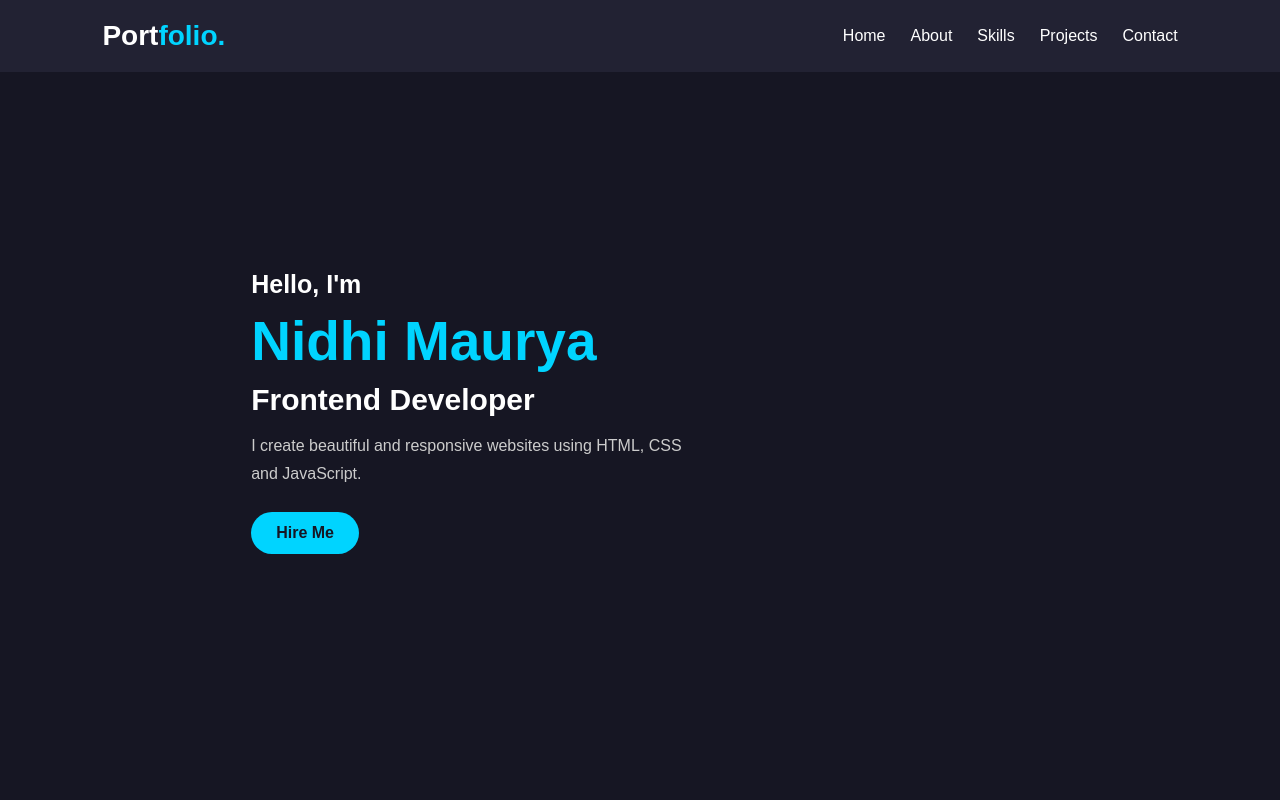
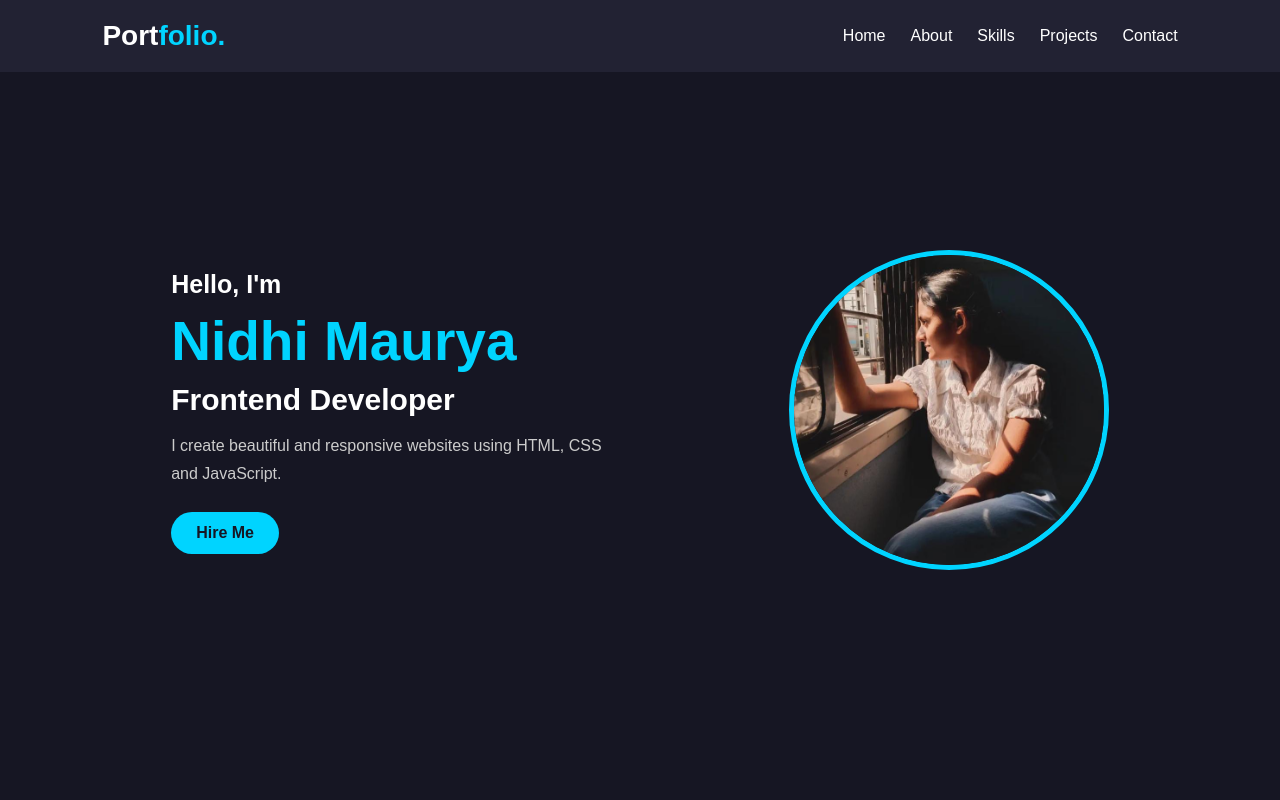
Before and after one commit to nidhim1325/my-portfolio, a plain HTML site: page index.html in a window 1280 px wide. Shown: the top 800 px of the page. Drawn offline with Linux system fonts and the light colour scheme.

Commit message:
Fix hero image source and HTML structure
Updated the hero image source and corrected the HTML structure.

```diff
--- a/index.html
+++ b/index.html
@@ -33,7 +33,7 @@
         </div>
 
         <div class="hero-image">
-            <imgsrc="photo.jpeg">
+            <img src="WhatsApp Image 2026-11-18 at 2.36.19 PM.jpeg">
 
         </div>
     </section>
```
